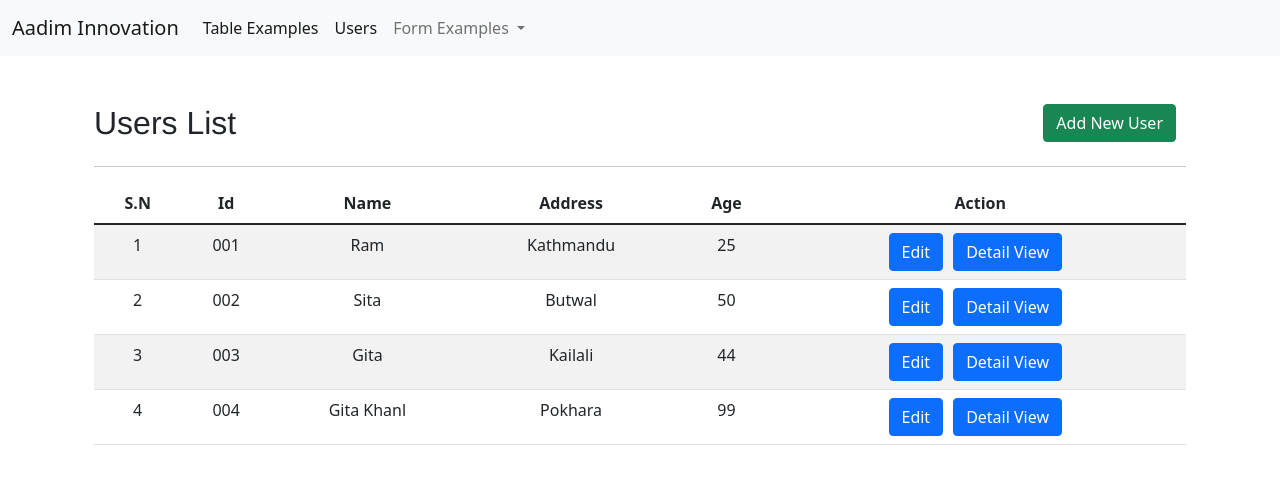
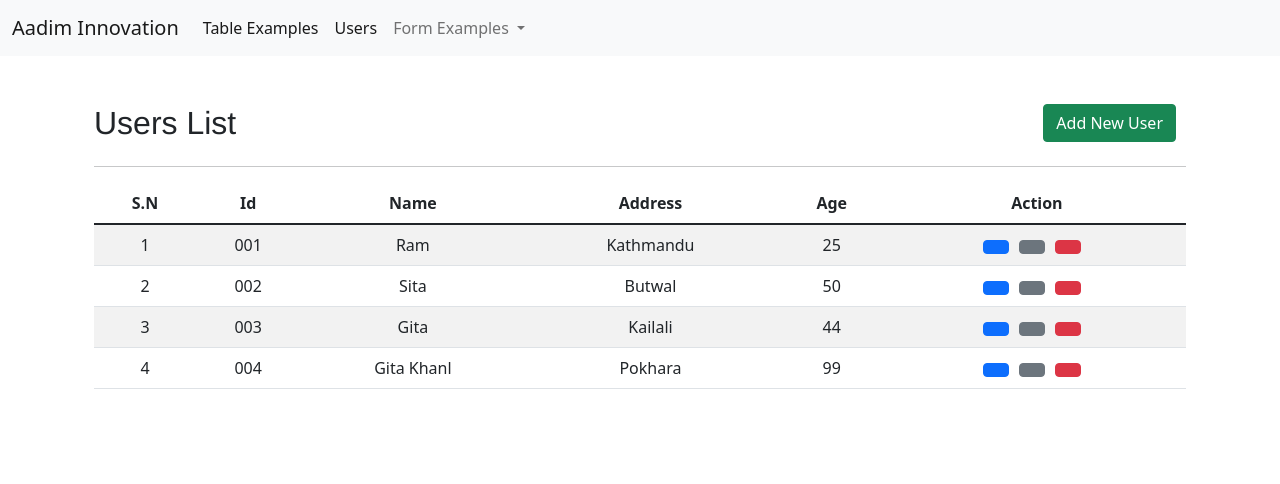
Before and after one commit to paribartankalathoki/basic-angular, an Angular app: page /home/users in a window 1280 px wide. Shown: the top 484 px of the page. Built offline with nearby package versions, Linux system fonts and the light colour scheme.

Commit message:
added icons on table

```diff
--- a/src/app/users/users-list/users-list.component.html
+++ b/src/app/users/users-list/users-list.component.html
@@ -30,18 +30,28 @@
                     <td>{{ data.age }}</td>
                     <td>
                       <button
+                      title="Edit User Information"
                         class="btn btn-primary"
                         type="button"
                         (click)="onEditUser(data.id)"
                       >
-                        Edit
+                      <i class="fa-solid fa-pen-to-square"></i>
                       </button>
                       <button
-                        class="btn btn-primary"
+                      title="View Detail"
+                        class="btn btn-secondary"
                         type="button"
                         (click)="onDetailView(data.id, data.name, data.address, data.age)"
                       >
-                        Detail View
+                      <i class="fa-solid fa-eye"></i>
+                      </button>
+                      <button
+                      title="Delete"
+                        class="btn btn-danger"
+                        type="button"
+                        (click)="onDeleteUser(data.id)"
+                      >
+                      <i class="fa-solid fa-trash-can"></i>
                       </button>
                     </td>
                   </tr>
--- a/src/app/users/users-list/users-list.component.ts
+++ b/src/app/users/users-list/users-list.component.ts
@@ -51,4 +51,8 @@ export class UsersListComponent implements OnInit {
     this.router.navigate(['/home/edit-users', id]);
   }
 
+  onDeleteUser(id: any) {
+    // to do
+  }
+
 }
```
